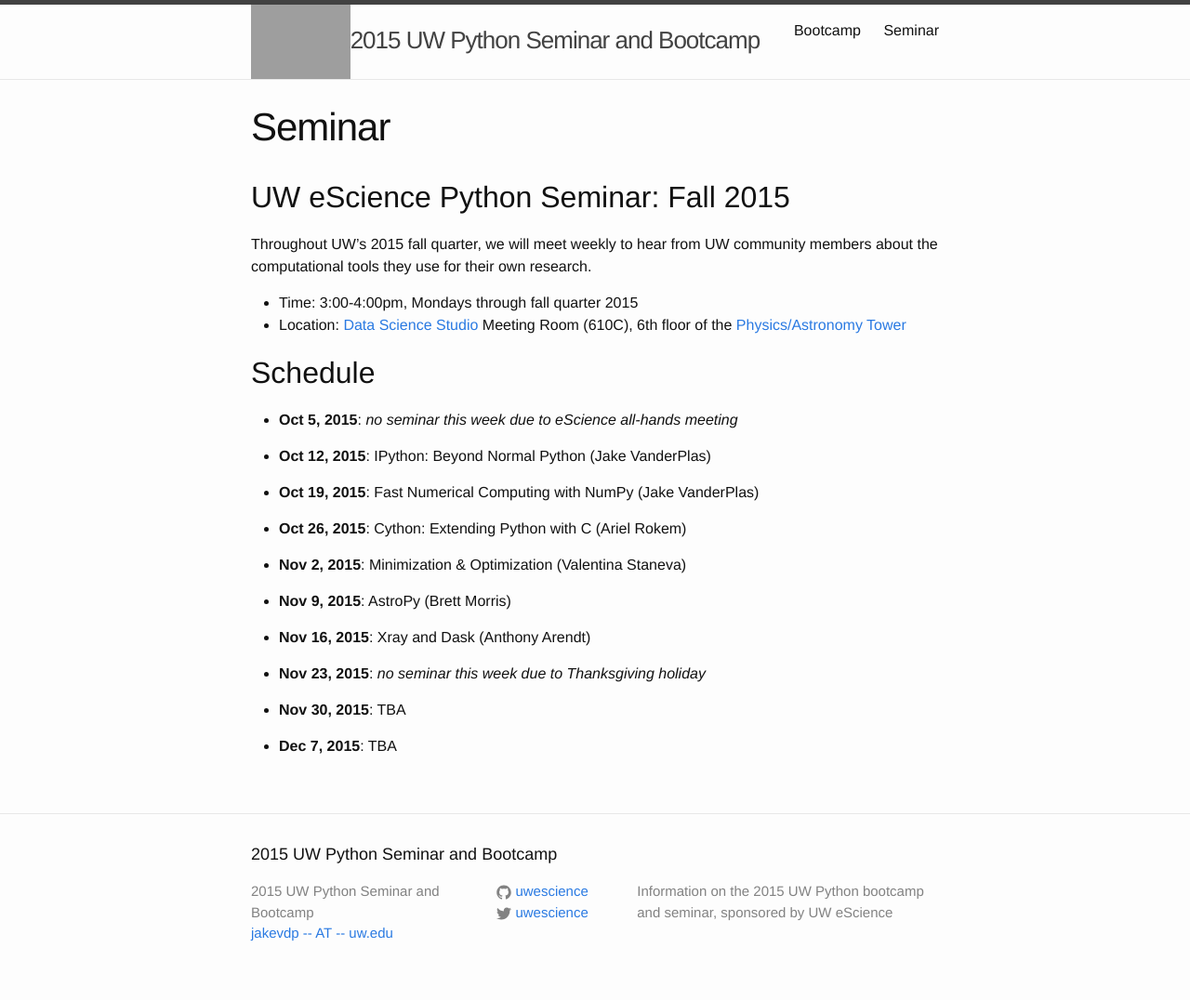
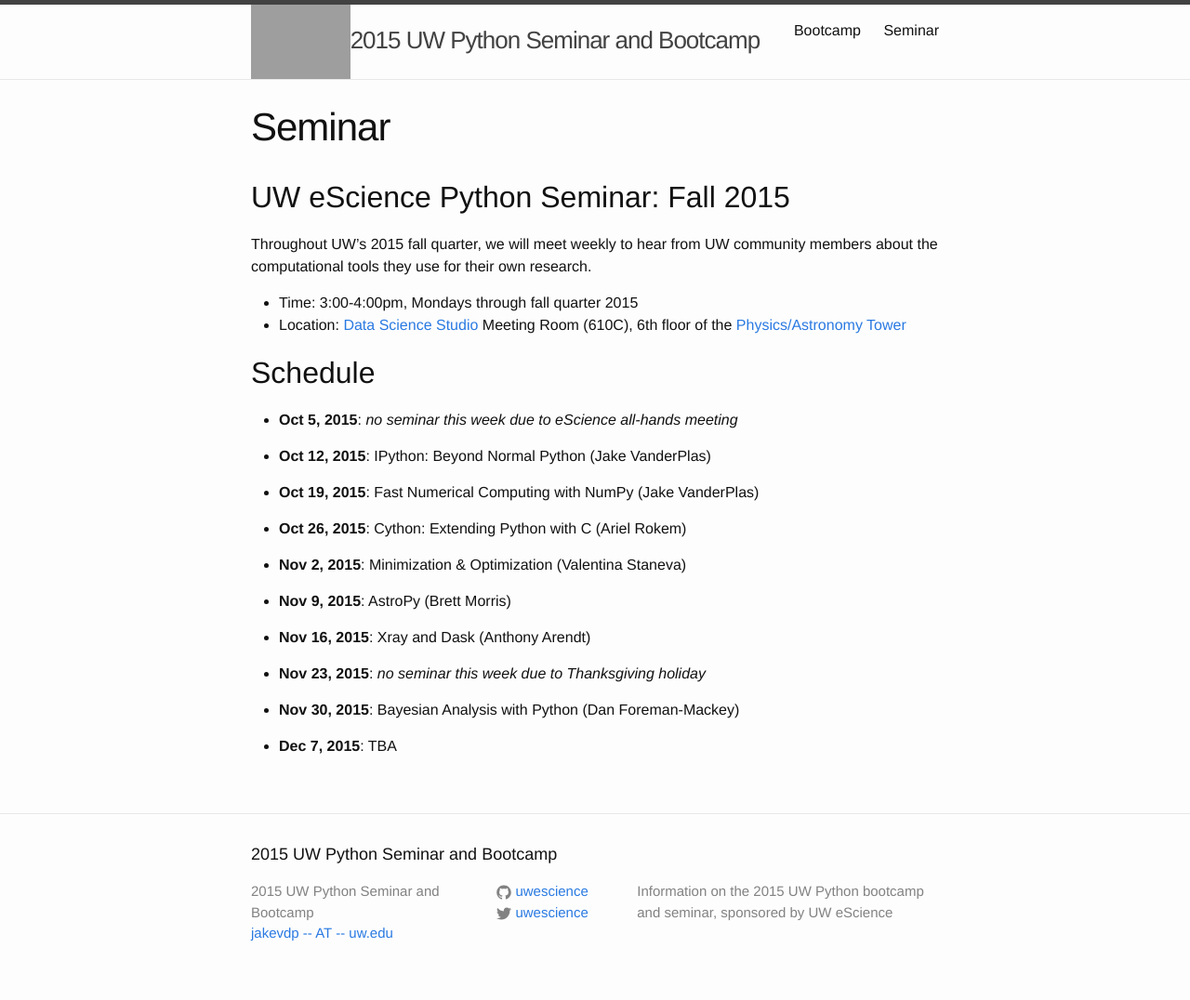
Before and after one commit to uwescience/python-seminar-2015, a Jekyll site: the page built from seminar.md, in a window 1280 px wide. Shown: the whole page at 93% size. Built offline with Jekyll 4.4.1, drawn with Linux system fonts in a browser that asks for light colours.

Commit message:
add dan FM to schedule

```diff
--- a/seminar.md
+++ b/seminar.md
@@ -32,6 +32,6 @@ research.
 
 - **Nov 23, 2015**: *no seminar this week due to Thanksgiving holiday*
 
-- **Nov 30, 2015**: TBA
+- **Nov 30, 2015**: Bayesian Analysis with Python (Dan Foreman-Mackey)
 
 - **Dec 7, 2015**: TBA
```
